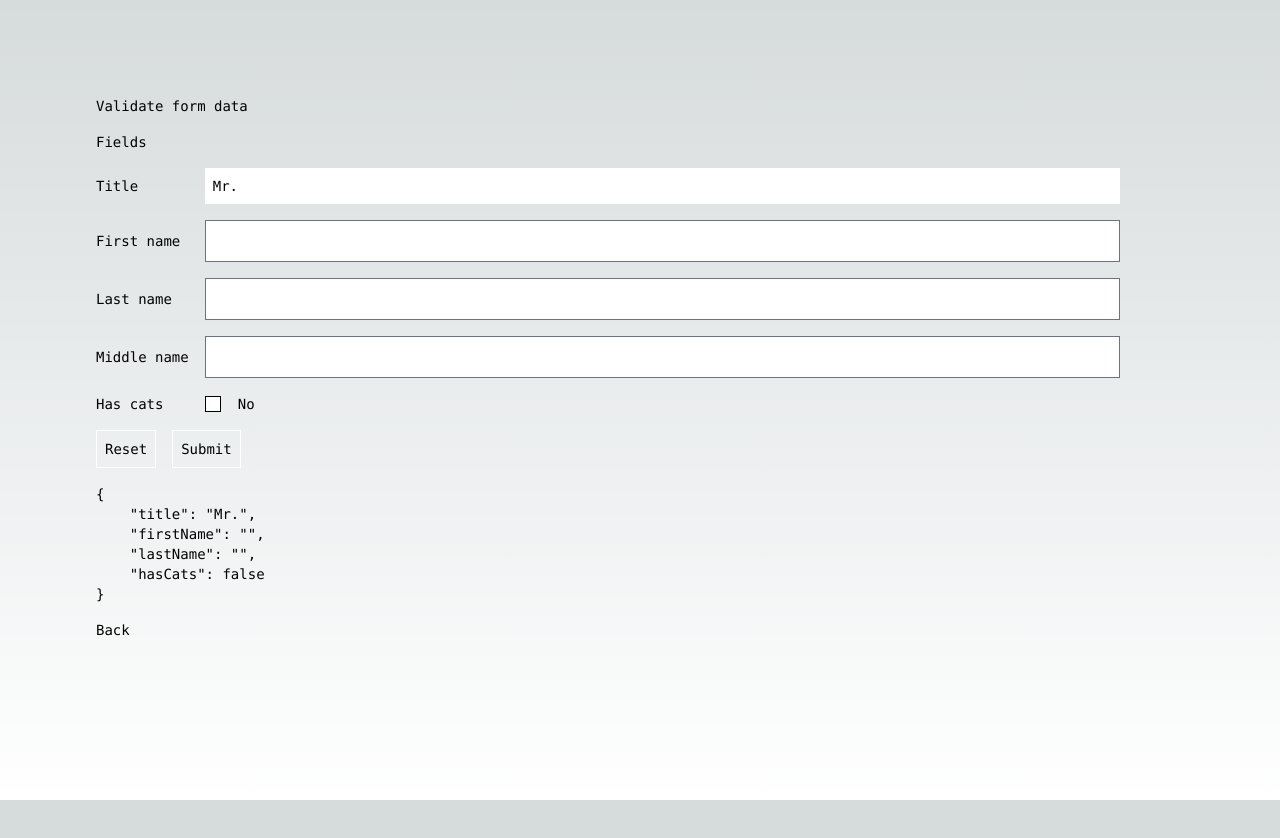
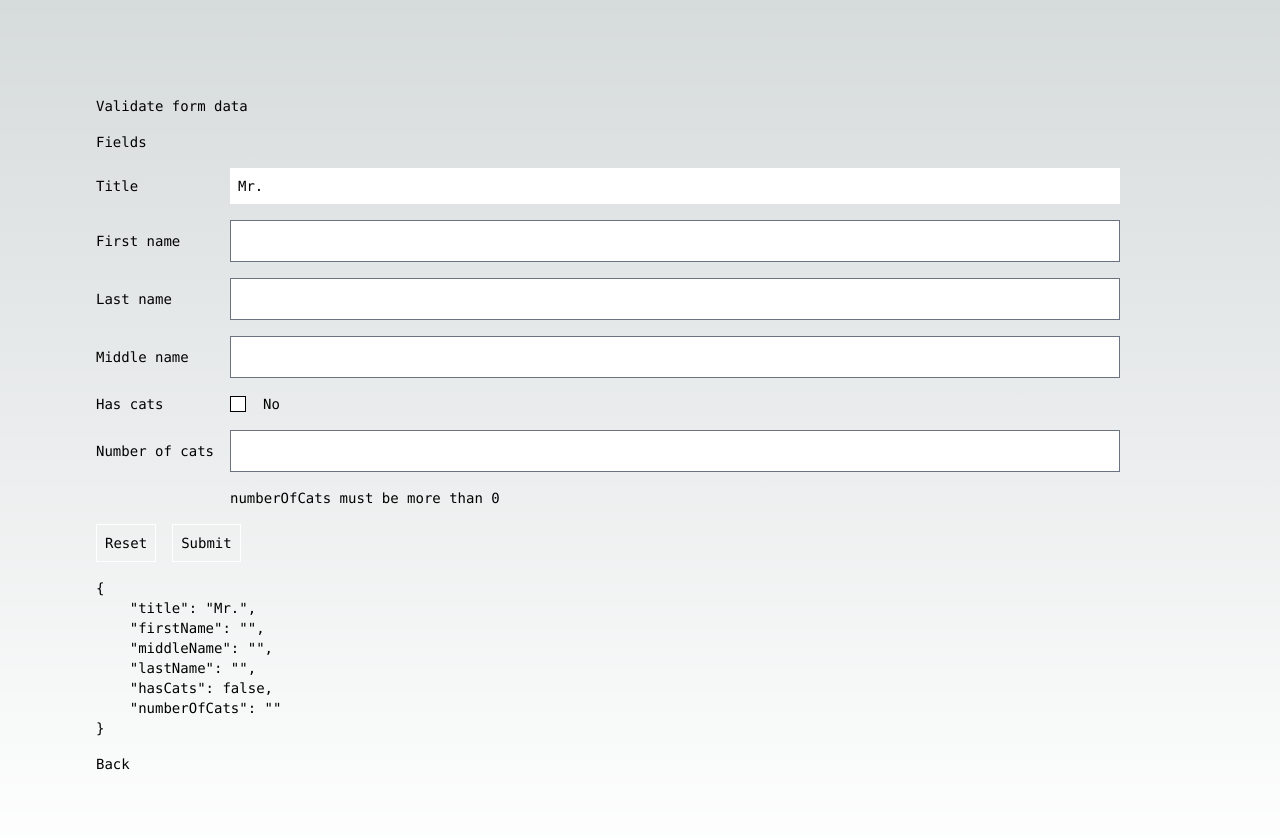
Before and after one commit to maurer2/Monte, a Next.js app in the folder example/: page /validate-form-data in a window 1280 px wide. Shown: the top 838 px of the page. Before the commit the page ends 800 px from the top, so only its background shows below. Built offline with nearby package versions, Linux system fonts and the light colour scheme.

Commit message:
WIP number of cats field

```diff
--- a/example/src/app/validate-form-data/page.tsx
+++ b/example/src/app/validate-form-data/page.tsx
@@ -1,5 +1,6 @@
 'use client';
 
+import {useEffect} from 'react'
 import type { ChangeEvent, FormEvent } from 'react';
 import { Listbox, Combobox, Switch } from '@headlessui/react';
 import { useForm } from 'react-hook-form';
@@ -18,7 +19,7 @@ const initialFormState: Schema = {
   middleName: undefined,
   lastName: '',
   hasCats: false,
-  // numberOfCats: 1,
+  numberOfCats: undefined,
 };
 
 export default function ValidateFormData() {
@@ -35,6 +36,14 @@ export default function ValidateFormData() {
     defaultValues: initialFormState,
     resolver: zodResolver(schema),
   });
+
+  const hasCats = watch('hasCats');
+
+  // trigger numberOfCats validation, when has cats is toggled
+  useEffect(() => {
+    trigger('numberOfCats');
+  }, [hasCats, trigger]);
+
 
   function onSubmit(value: unknown): void {
     console.log('submit', value);
@@ -110,12 +119,10 @@ export default function ValidateFormData() {
                 {...register('middleName')}
                 displayValue={() => getValues('middleName') ?? ''}
                 className="text-black"
-                // overrides onChange returned by register()
                 onChange={(event: ChangeEvent<HTMLInputElement>) => {
                   const inputValue = event.target.value;
                   const newValue = inputValue !== '' ? inputValue : undefined;
                   setValue('middleName', newValue);
-                  trigger('middleName');
                 }}
               />
               {errors.middleName && <p className="col-start-2">{errors.middleName.message}</p>}
@@ -126,16 +133,32 @@ export default function ValidateFormData() {
               <Switch.Label>Has cats</Switch.Label>
               <Switch
                 {...register('hasCats')}
-                checked={getValues('hasCats')}
+                checked={hasCats}
                 onChange={(value) => setValue('hasCats', value)}
                 className={clsx('w-4 h-4 flex items-center border', {
-                  'bg-black border-white': getValues('hasCats'),
-                  'bg-white border-black ': !getValues('hasCats'),
+                  'bg-black border-white': hasCats,
+                  'bg-white border-black ': !hasCats,
                 })}
               >
-                <span className="ml-8">{getValues('hasCats') ? 'Yes' : 'No'}</span>
+                <span className="ml-8">{hasCats ? 'Yes' : 'No'}</span>
               </Switch>
             </Switch.Group>
+
+            {/* numberOfCats */}
+            <Combobox value={() => getValues('numberOfCats')}>
+              <Combobox.Label>Number of cats</Combobox.Label>
+              <Combobox.Input
+                {...register('numberOfCats')}
+                onChange={(event: ChangeEvent<HTMLInputElement>) => {
+                  const inputValue = event.target.value;
+                  const newValue = inputValue !== '' ? parseInt(inputValue, 10) : undefined;
+                  setValue('numberOfCats', newValue);
+                }}
+                displayValue={() => String(getValues('numberOfCats')) ?? ''}
+                className="text-black"
+              />
+              {errors.numberOfCats && <p className="col-start-2">{errors.numberOfCats.message}</p>}
+            </Combobox>
           </fieldset>
 
           {isDirty && !isValid && <p className="mb-4">Form contains errors.</p>}
```
